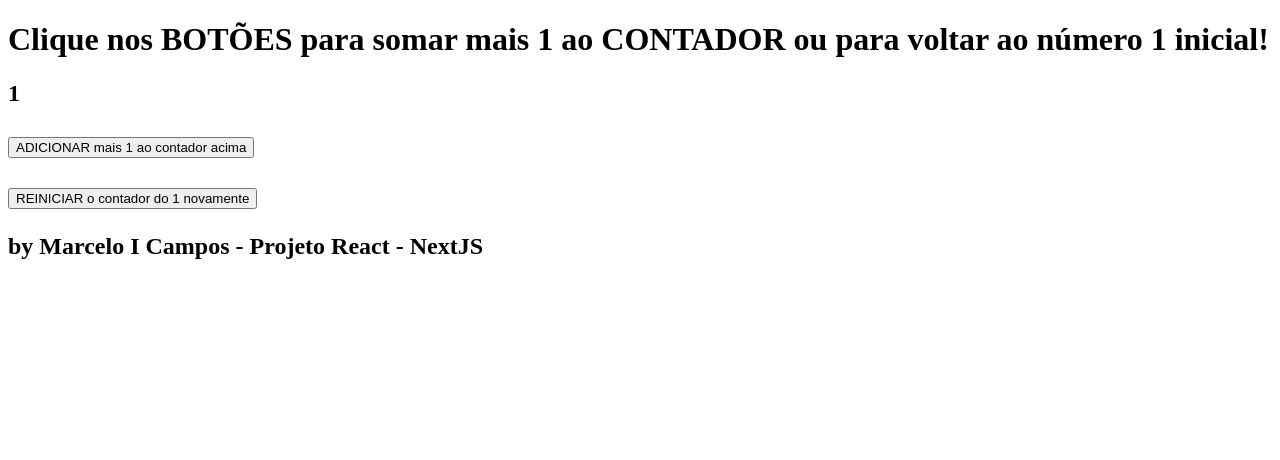
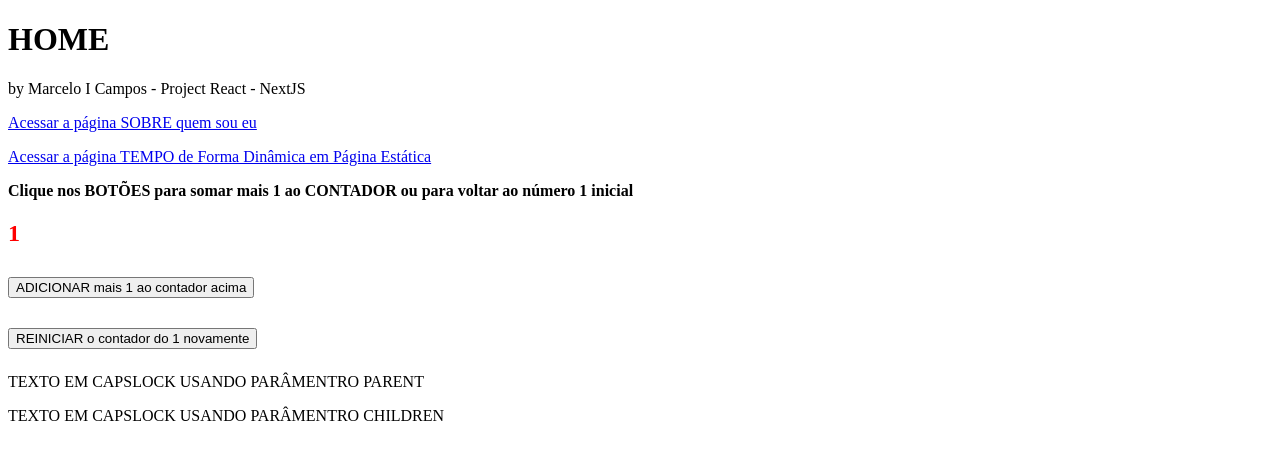
Before and after one commit to marceloicampos/desafio-react-nextjs, a Next.js app: page / in a window 1280 px wide. Shown: the top 460 px of the page. Built offline with nearby package versions, Linux system fonts and the light colour scheme.

Commit message:
update project

```diff
--- a/pages/index.js
+++ b/pages/index.js
@@ -1,10 +1,26 @@
+import Link from 'next/link';
+
 import { useState } from 'react';
 
 function Home() {
     return (
         <div>
-            <h1>Clique nos BOTÕES para somar mais 1 ao CONTADOR ou para voltar ao número 1 inicial!</h1>
-            <h2><Contador /></h2>
+            <h1>HOME</h1>
+            <p>by Marcelo I Campos - Project React - NextJS</p>
+            <p>
+            <Link href="/about">
+                <a>Acessar a página SOBRE quem sou eu</a>
+            </Link>
+            </p>
+            <p>
+            <Link href="/time">
+                <a>Acessar a página TEMPO de Forma Dinâmica em Página Estática</a>
+            </Link>
+            </p>
+            <p style={{fontWeight: "bold"}}>Clique nos BOTÕES para somar mais 1 ao CONTADOR ou para voltar ao número 1 inicial </p>
+            <h2 style={{color: "red"}}><Contador /></h2>
+            <p><CapsLock texto="texto em capslock usando parâmentro parent" /></p>
+            <p><CapsLock2>texto em capslock usando parâmentro children</CapsLock2></p>
         </div>
     )
 }
@@ -25,9 +41,20 @@ function Contador() {
         <div>{contador}</div>
         <p><button onClick={adicionarContador}>ADICIONAR mais 1 ao contador acima</button></p>
         <p><button onClick={reiniciarContador}>REINICIAR o contador do 1 novamente</button></p>
-        <p>by Marcelo I Campos - Projeto React - NextJS</p>
      </div>
  )
 }
 
+function CapsLock(props) {
+    const textoInserido = props.texto;
+    const textoEmCapsLock = textoInserido.toUpperCase();
+    return <div>{textoEmCapsLock}</div>
+}
+
+function CapsLock2(props) {
+    const textoInserido = props.children;
+    const textoEmCapsLock = textoInserido.toUpperCase();
+    return <div>{textoEmCapsLock}</div>
+}
+
 export default Home
```
Also changed, not shown: pages/about.js (added, +17 -0 lines), pages/time.js (added, +35 -0 lines), 1 other file (tests, documents, lock files or other folders).
